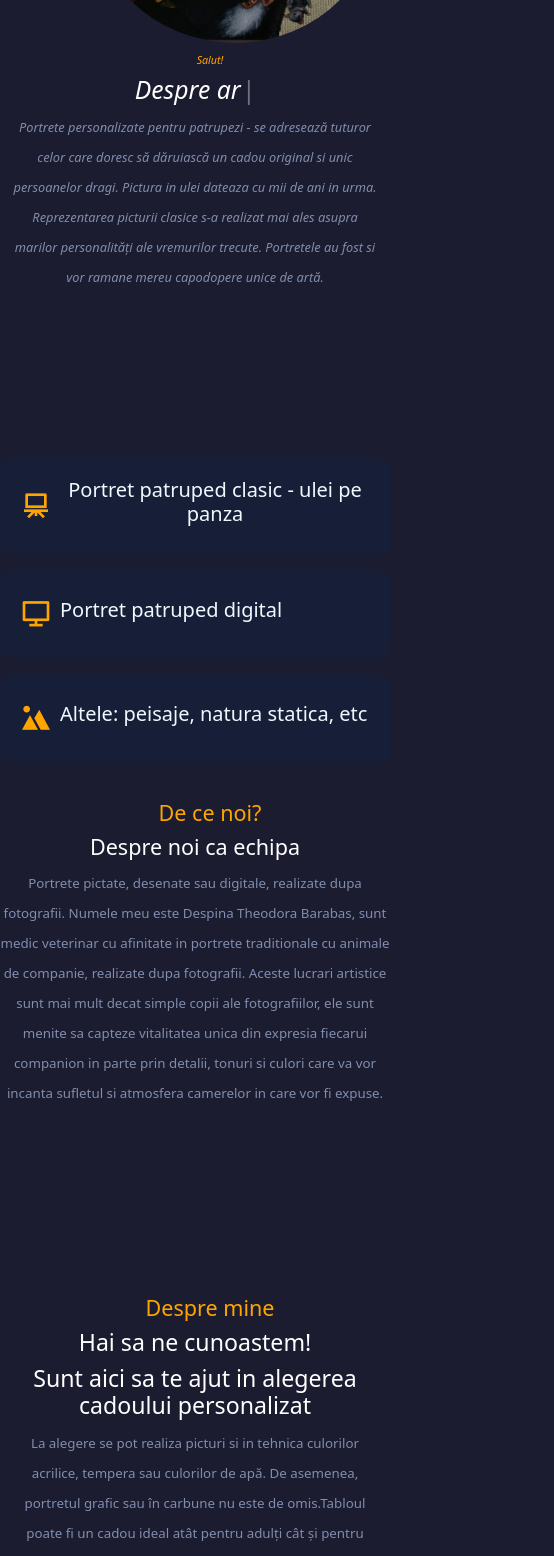
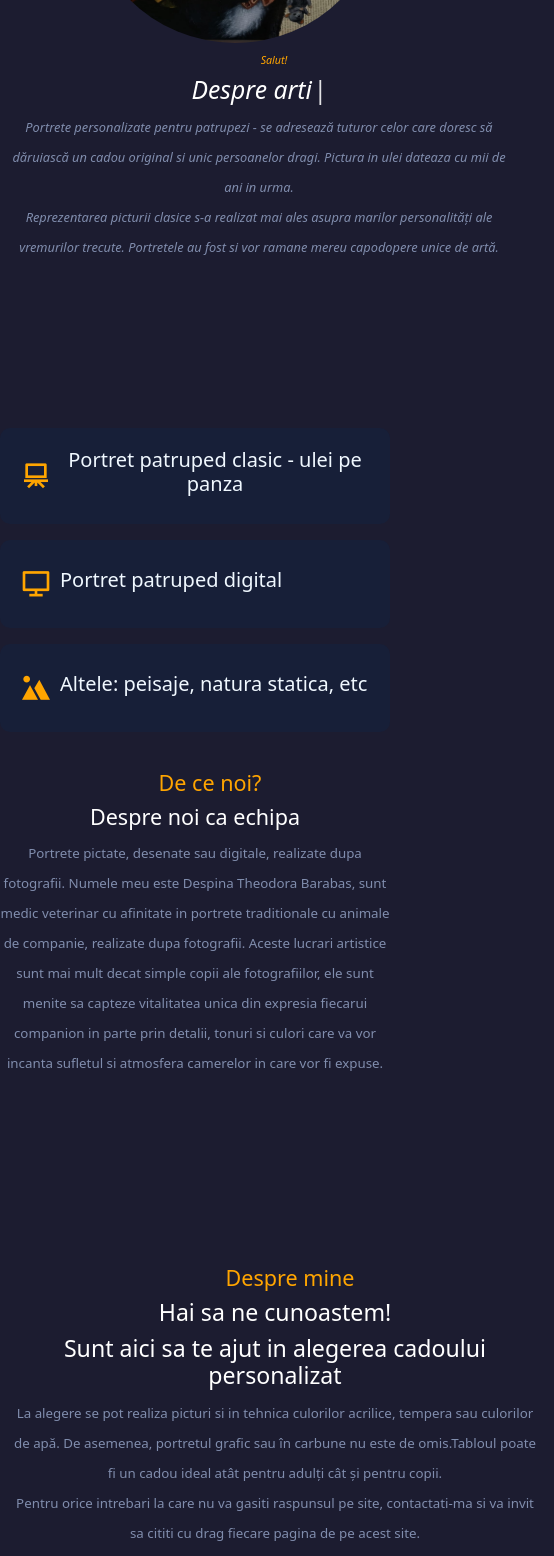
Before and after one commit to ITSchool-Web-Heroines/Proiect-Final, a Next.js app: page / in a window 390 px wide. Shown: the part 432-1988 px from the top of the page, 554 px wide, since content can reach past the window. Built offline with nearby package versions, Linux system fonts and the light colour scheme.

Commit message:
Responsive only

```diff
--- a/styles/about.module.css
+++ b/styles/about.module.css
@@ -21,9 +21,25 @@
     grid-row:1/3;
     box-shadow: 10px 0px 5px rgba(204, 204, 204, 0.273);
 }
-@media only screen and (max-width:768px){
+@media only screen and  (max-width:450px) {
     .about_info{
+        display:flex;
+        flex-direction: column;
+        text-align: center;
+        align-content: center;
         font-size: smaller;
-        text-align: center;
+        margin-inline-end: -12em;
+    }
+    .about_images{
+        margin-inline-end: -11em;
     }
 }
+@media (min-width:300px) and (max-width:768px){
+    .about_info{
+        display:flex;
+        flex-direction: column;
+        text-align: center;
+        align-content: center;
+        font-size: smaller;
+    }
+}
--- a/styles/contact.module.css
+++ b/styles/contact.module.css
@@ -43,13 +43,23 @@
     display: none;
     color: orange;
 }
-
-@media only screen and (max-width:768px) {
+@media only screen and (max-width:450px){
     .form {
         display: flex;
         flex-direction: column-reverse;
         justify-content: space-around;
+        margin-inline-start: 5em;
         margin-block-start:-10em;
+
+    }
+
+}
+@media (min-width:401px) and (max-width:768px) {
+    .form {
+        display: flex;
+        flex-direction: column-reverse;
+        justify-content: space-around;
+        margin-block-end:-10em;
     }
 }
 
--- a/styles/reviews.module.css
+++ b/styles/reviews.module.css
@@ -1,22 +1,33 @@
-.slider_review{
+.slider_review {
     margin-block-start: 3em;
 }
-@media only screen and (max-width:768px){
-    .slider_review{
+
+@media (min-width:300px) and (max-width:450px) {
+    .slider_review {
+
+        margin-inline-end: -10em;
+    }
+}
+
+@media only screen and (max-width:768px) {
+    .slider_review {
         font-size: smaller;
         margin-inline-start: 1em;
     }
-    .review_info{
+
+    .review_info {
         font-size: large;
     }
-    .contact_info{
+
+    .contact_info {
         display: flex;
         flex-direction: column;
         justify-content: center;
     }
-   .review_image{
-    height:300px;
-    width: 250px;
-    margin:auto;
-   }
+
+    .review_image {
+        height: 300px;
+        width: 250px;
+        margin: auto;
+    }
 }
--- a/styles/section.module.css
+++ b/styles/section.module.css
@@ -69,4 +69,9 @@
         margin-block-start: 1em;
         position: relative;
     }
+    @media (min-width:300px) and (max-width:450px) {
+        .body_content{
+            margin-inline-end: -10em;
+        }
+    }
 }
--- a/styles/services.module.css
+++ b/styles/services.module.css
@@ -9,3 +9,6 @@
         text-align: center;
     }
 }
+@media (min-width:300px) and (max-width:450px) {
+
+}
```
